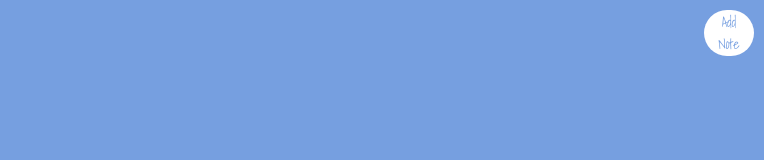
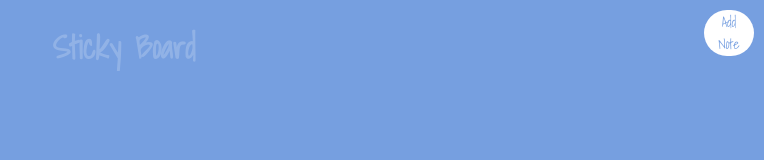
Before and after one commit to nawazsk/sticky-board, a React app: page / in a window 1280 px wide. Shown: the whole page, without its empty margins (516-1280 px from the left). Built offline with nearby package versions, Linux system fonts and the light colour scheme.

Commit message:
with deployment

```diff
--- a/package.json
+++ b/package.json
@@ -1,6 +1,7 @@
 {
   "name": "sticky-board",
   "version": "0.1.0",
+  "homepage": "https://nawazsk.github.io/sticky-board",
   "private": true,
   "dependencies": {
     "react": "^16.0.0",
@@ -12,6 +13,10 @@
     "start": "react-scripts start",
     "build": "react-scripts build",
     "test": "react-scripts test --env=jsdom",
+    "deploy" : "npm run build&&gh-pages -d build",
     "eject": "react-scripts eject"
+  },
+  "devDependencies": {
+    "gh-pages": "^1.0.0"
   }
 }
--- a/src/App.css
+++ b/src/App.css
@@ -17,6 +17,13 @@ div.board {
   background-color: 'brown';
   width: 100%;
   background: #769fe0;
+}
+div.board h1 {
+  text-align: center;
+  color: #fff;
+  opacity: 0.2;
+  pointer-events: none;
+  font-family: "Shadows Into Light", Arial;
 }
 
 div.note {
--- a/src/Board.js
+++ b/src/Board.js
@@ -63,6 +63,7 @@ class Board extends React.Component {
 
   render() {
     return (<div className='board'>
+              <h1>Sticky Board</h1>
                {
                  this.state.notes.map((note) => {
                    return this.eachNote(note);
```
Also changed, not shown: README.md, build/asset-manifest.json (added), build/favicon.ico (added), build/index.html (added), build/manifest.json (added), build/service-worker.js (added), 4 other files.
